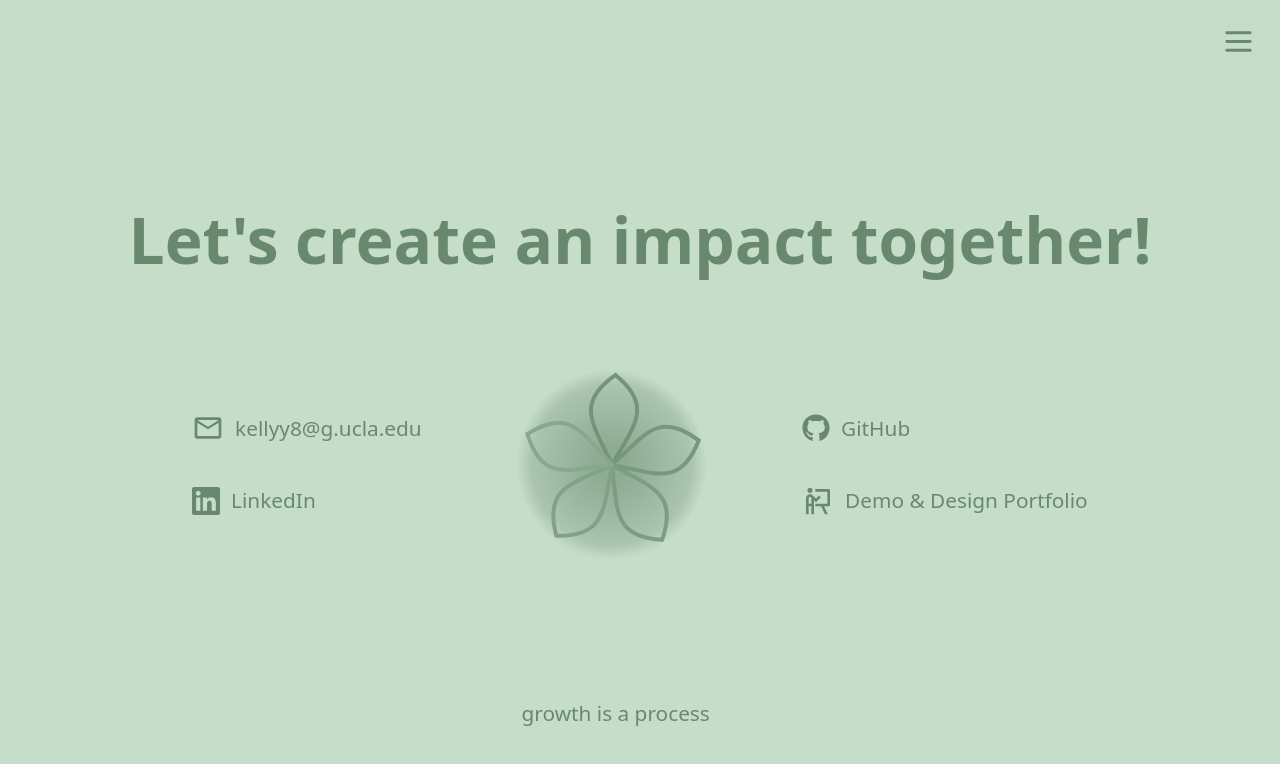
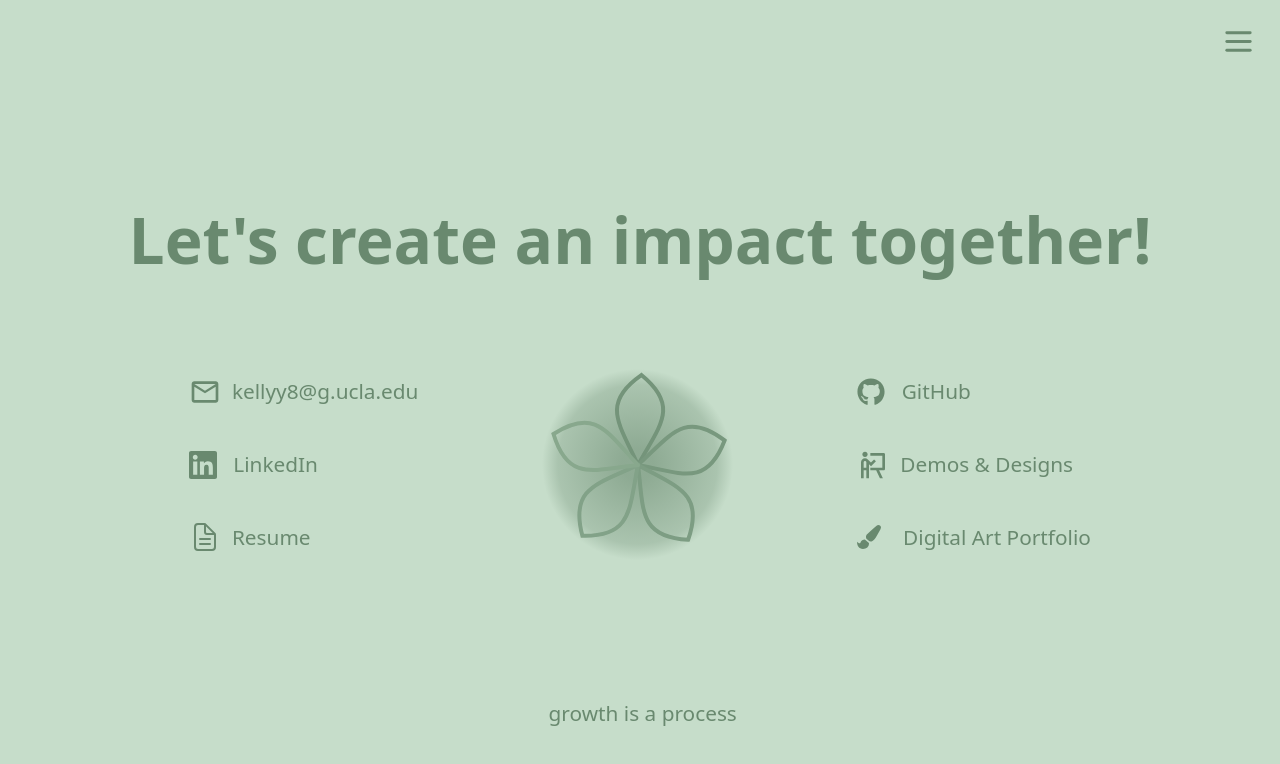
Before and after one commit to kellyy8/kellyy8.github.io, a React (Vite) app in the folder web_portfolio/: page /contact in a window 1280 px wide. Shown: the top 764 px of the page. Built offline with nearby package versions, Linux system fonts and the light colour scheme.

Commit message:
Added links to Contact page.

```diff
--- a/web_portfolio/src/Contact.css
+++ b/web_portfolio/src/Contact.css
@@ -7,7 +7,7 @@
     display: flex;
     justify-content: center;
     align-items: center;
-    column-gap: 8%;
+    column-gap: 11%;
     width: 80%;
 }
 
--- a/web_portfolio/src/Contact.tsx
+++ b/web_portfolio/src/Contact.tsx
@@ -3,6 +3,8 @@ import { MdOutlineEmail } from "react-icons/md"
 import { SiLinkedin } from "react-icons/si"
 import { FaGithub } from "react-icons/fa"
 import { RiPresentationLine } from "react-icons/ri"
+import { IoDocumentTextOutline } from "react-icons/io5"
+import { FaPaintBrush } from "react-icons/fa";
 import { LargeFlowerLineArt  } from "./FlowerLineArt"
 import NavBar from "./NavBar"
 import "./Contact.css"
@@ -22,7 +24,11 @@ function Contact() {
                     </div>
                     <div className="contact-info-wrapper">
                         <SiLinkedin size="1.75em"/>
-                        <p className="text2"><Link className="link" target="_blank" to="">&nbsp;&nbsp;LinkedIn</Link></p>
+                        <p className="text2"><Link className="link" target="_blank" to="https://www.linkedin.com/in/kellyy8">&nbsp;&nbsp;&nbsp;LinkedIn</Link></p>
+                    </div>
+                    <div className="contact-info-wrapper">
+                        <IoDocumentTextOutline size="2em"/>
+                        <p className="text2"><Link className="link" target="_blank" to="https://drive.google.com/file/d/10ihn1amqzzKLQrpzU3WzWcL8ohkoe2Ji/view?usp=drive_link">&nbsp;&nbsp;Resume</Link></p>
                     </div>
                 </div>
 
@@ -33,16 +39,20 @@ function Contact() {
                 <div className="bottom-right">
                     <div className="contact-info-wrapper">
                         <FaGithub size="1.75em"/>
-                        <p className="text2"><Link className="link" target="_blank" to="">&nbsp;&nbsp;GitHub</Link></p>
+                        <p className="text2"><Link className="link" target="_blank" to="https://github.com/kellyy8">&nbsp;&nbsp;&nbsp;GitHub</Link></p>
                     </div>
                     <div className="contact-info-wrapper">
                         <RiPresentationLine size="2em"/>
-                        <p className="text2"><Link className="link" target="_blank" to="">&nbsp;&nbsp;Demo & Design Portfolio</Link></p>
+                        <p className="text2"><Link className="link" target="_blank" to="https://drive.google.com/drive/folders/1MsSPbVMadO5GhQgggH41bLYEewskS9_r?usp=sharing">&nbsp;&nbsp;Demos & Designs</Link></p>
+                    </div>
+                    <div className="contact-info-wrapper">
+                        <FaPaintBrush size="1.5em"/>
+                        <p className="text2"><Link className="link" target="_blank" to="https://drive.google.com/drive/folders/1xHOlPoJungIQ7dbahoarua8txx_tukyJ?usp=drive_link">&nbsp;&nbsp;&nbsp;&nbsp;Digital Art Portfolio</Link></p>
                     </div>
                 </div>
             </div>
 
-            <p className="text2 contact-footer">growth is a process&nbsp;&nbsp;&nbsp;&nbsp;&nbsp;&nbsp;&nbsp;&nbsp;&nbsp;</p>
+            <p className="text2 contact-footer">&nbsp;growth is a process</p>
 
         </div>
     )
```
